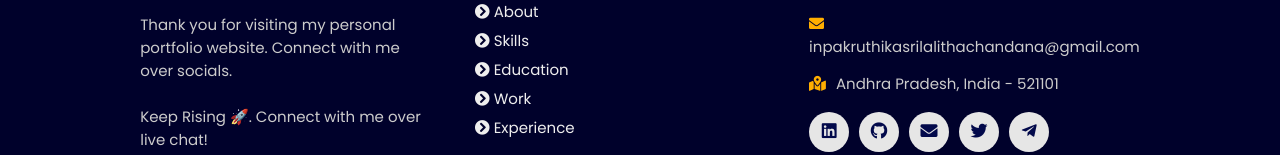
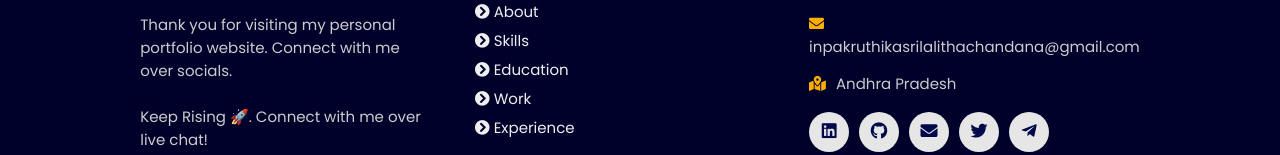
Before and after one commit to INAPAKRUTHIKASRILALITHACHANDANA/portfolio, a plain HTML site: page index.html in a window 1280 px wide. Shown: the part 6712-6867 px from the top of the page. Drawn offline with nearby package versions, Linux system fonts and the light colour scheme; animation ran at ten frames a second.

Commit message:
second commit

```diff
--- a/index.html
+++ b/index.html
@@ -531,7 +531,7 @@
           <h3>contact info</h3>
           <p> <i class="fas fa-phone"></i>+91 XXX-XXX-XXXX</p>
           <p> <i class="fas fa-envelope"></i>inpakruthikasrilalithachandana@gmail.com</p>
-          <p> <i class="fas fa-map-marked-alt"></i>Andhra Pradesh, India - 521101</p>
+          <p> <i class="fas fa-map-marked-alt"></i>Andhra Pradesh</p>
           <div class="share">
 
               <a href="https://www.linkedin.com/in/sri-lalitha-chandana-inapakruthika-475045348/" class="fab fa-linkedin" aria-label="LinkedIn" target="_blank"></a>
```
